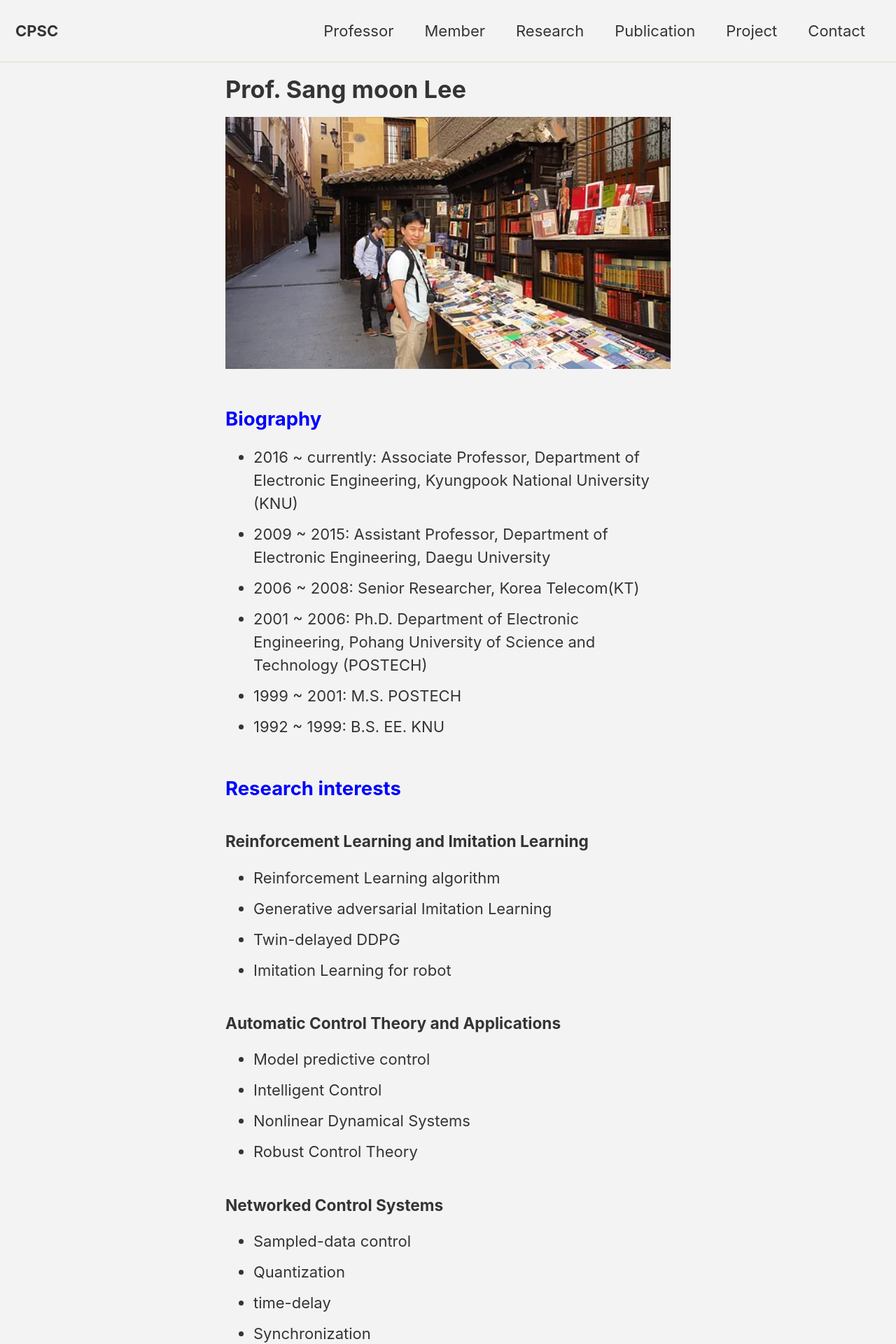
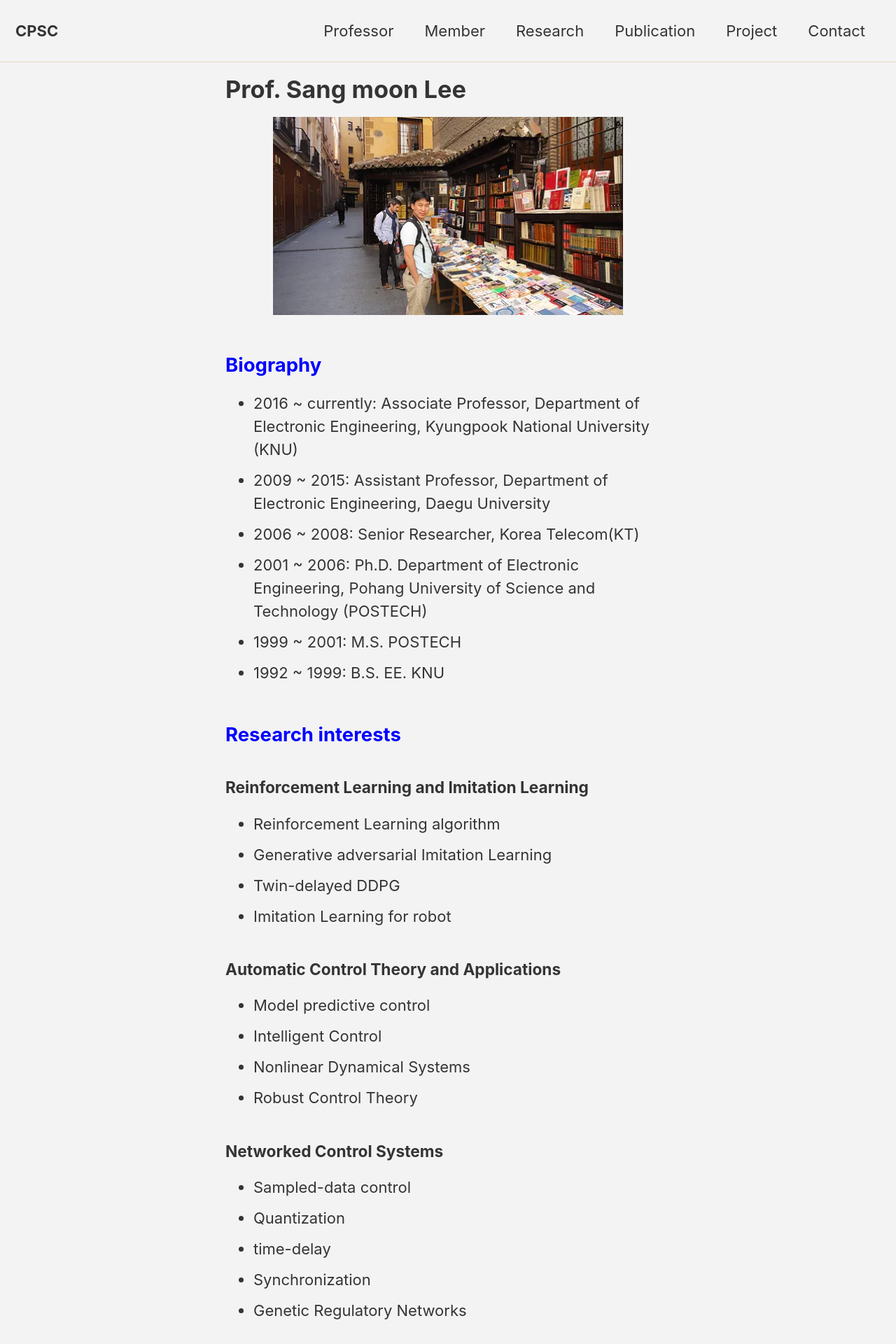
Before and after one commit to CPSC-LAB/CPSC-LAB.github.io, a Jekyll site: the page built from _pages/professor.md, in a window 1280 px wide. Shown: the top 1920 px of the page at 70% size. Built offline with Jekyll 4.4.1, drawn with Linux system fonts in a browser that asks for light colours; cached includes are drawn as plain includes.

Commit message:
Update professor.md

```diff
--- a/_pages/professor.md
+++ b/_pages/professor.md
@@ -4,7 +4,7 @@ permalink: /professor_intro/
 layout: categories
 ---
 
-<p align="center"><img src="/assets/images/professor.jpg" width="900"></p>
+<p align="center"><img src="/assets/images/professor.jpg" width="500"></p>
 
 ## <span style="color:blue">Biography</span>
 
```
